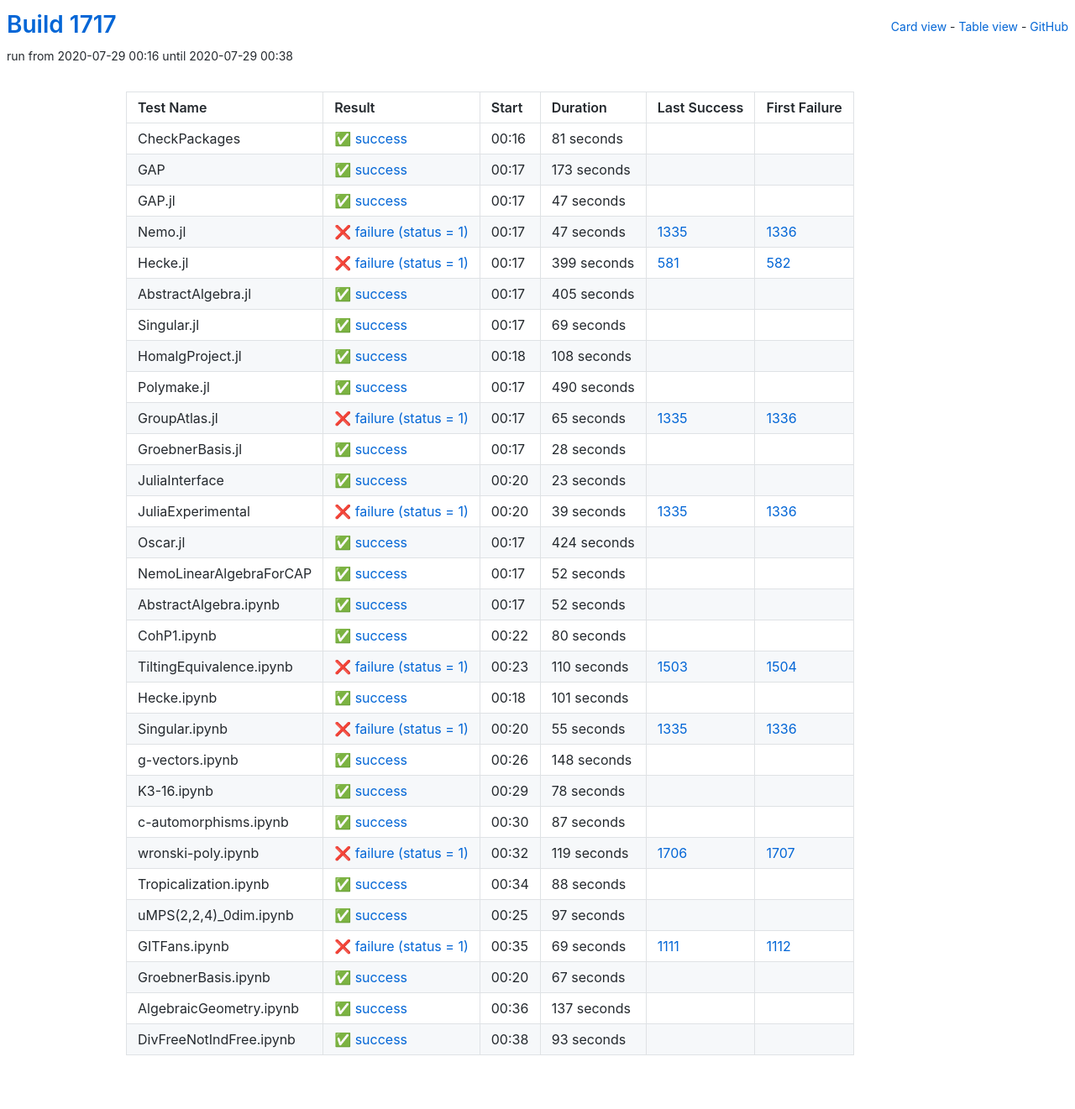
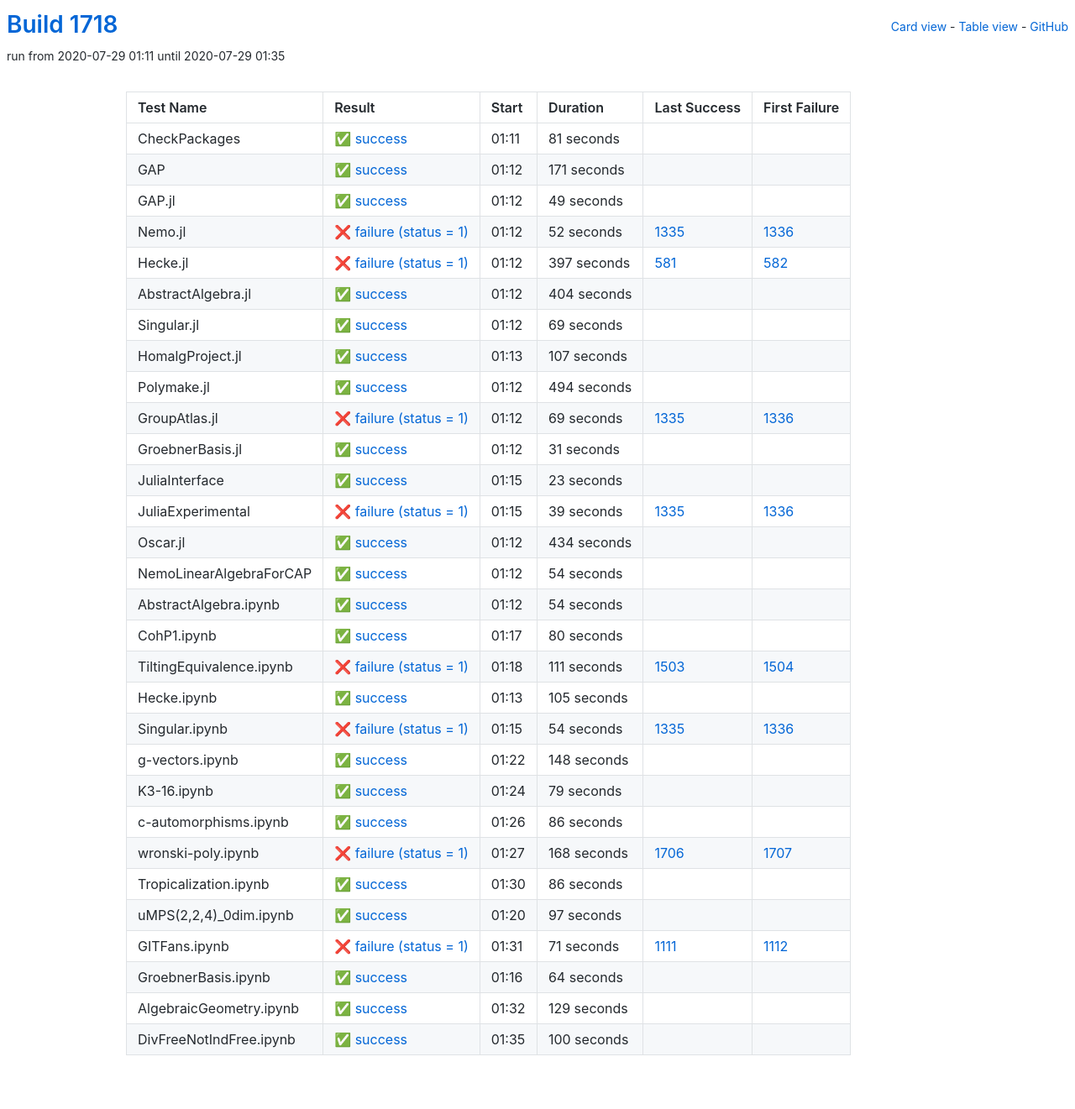
Before and after one commit to oscar-system/oscar-ci-status-1.4, a Jekyll site: the page built from table.html, in a window 1280 px wide. Shown: the whole page at 84% size. Built offline with Jekyll 4.4.1, drawn with Linux system fonts in a browser that asks for light colours.

Commit message:
Build #1718

```diff
--- a/_data/ci.yml
+++ b/_data/ci.yml
@@ -1,6 +1,6 @@
 ---
-build: 1717
-build_url: https://oscarci.mathematik.uni-kl.de/job/oscar-julia-1.4/1717/
+build: 1718
+build_url: https://oscarci.mathematik.uni-kl.de/job/oscar-julia-1.4/1718/
 job: oscar-julia-1.4
 organization: oscar-system
 repo: oscar-ci-status-1.4
@@ -8,8 +8,8 @@ repourl: https://github.com/oscar-system/oscar-ci-status-1.4
 tests:
 - name: CheckPackages
   id: checkpackages
-  log: https://oscarci.mathematik.uni-kl.de/job/oscar-julia-1.4/1717/artifact/logs/build-1717/CheckPackages.log
-  start: 2020-07-29 00:16
+  log: https://oscarci.mathematik.uni-kl.de/job/oscar-julia-1.4/1718/artifact/logs/build-1718/CheckPackages.log
+  start: 2020-07-29 01:11
   success: true
   exitcode: 0
   status: success
@@ -20,68 +20,68 @@ tests:
   first_failure_url:
 - name: GAP
   id: gap
-  log: https://oscarci.mathematik.uni-kl.de/job/oscar-julia-1.4/1717/artifact/logs/build-1717/GAP.log
-  start: 2020-07-29 00:17
+  log: https://oscarci.mathematik.uni-kl.de/job/oscar-julia-1.4/1718/artifact/logs/build-1718/GAP.log
+  start: 2020-07-29 01:12
   success: true
   exitcode: 0
   status: success
-  duration: 173
+  duration: 171
   last_success: false
   last_success_url:
   first_failure: false
   first_failure_url:
 - name: GAP.jl
   id: gap-jl
-  log: https://oscarci.mathematik.uni-kl.de/job/oscar-julia-1.4/1717/artifact/logs/build-1717/GAP.jl.log
-  start: 2020-07-29 00:17
+  log: https://oscarci.mathematik.uni-kl.de/job/oscar-julia-1.4/1718/artifact/logs/build-1718/GAP.jl.log
+  start: 2020-07-29 01:12
   success: true
   exitcode: 0
   status: success
-  duration: 47
+  duration: 49
   last_success: false
   last_success_url:
   first_failure: false
   first_failure_url:
 - name: Nemo.jl
   id: nemo-jl
-  log: https://oscarci.mathematik.uni-kl.de/job/oscar-julia-1.4/1717/artifact/logs/build-1717/Nemo.jl.log
-  start: 2020-07-29 00:17
+  log: https://oscarci.mathematik.uni-kl.de/job/oscar-julia-1.4/1718/artifact/logs/build-1718/Nemo.jl.log
+  start: 2020-07-29 01:12
   success: false
   exitcode: 1
   status: failure
-  duration: 47
+  duration: 52
   last_success: 1335
   last_success_url: https://oscarci.mathematik.uni-kl.de/job/oscar-julia-1.4/1335/
   first_failure: 1336
   first_failure_url: https://oscarci.mathematik.uni-kl.de/job/oscar-julia-1.4/1336/
 - name: Hecke.jl
   id: hecke-jl
-  log: https://oscarci.mathematik.uni-kl.de/job/oscar-julia-1.4/1717/artifact/logs/build-1717/Hecke.jl.log
-  start: 2020-07-29 00:17
+  log: https://oscarci.mathematik.uni-kl.de/job/oscar-julia-1.4/1718/artifact/logs/build-1718/Hecke.jl.log
+  start: 2020-07-29 01:12
   success: false
   exitcode: 1
   status: failure
-  duration: 399
+  duration: 397
   last_success: 581
   last_success_url: https://oscarci.mathematik.uni-kl.de/job/oscar-julia-1.4/581/
   first_failure: 582
   first_failure_url: https://oscarci.mathematik.uni-kl.de/job/oscar-julia-1.4/582/
 - name: AbstractAlgebra.jl
   id: abstractalgebra-jl
-  log: https://oscarci.mathematik.uni-kl.de/job/oscar-julia-1.4/1717/artifact/logs/build-1717/AbstractAlgebra.jl.log
-  start: 2020-07-29 00:17
+  log: https://oscarci.mathematik.uni-kl.de/job/oscar-julia-1.4/1718/artifact/logs/build-1718/AbstractAlgebra.jl.log
+  start: 2020-07-29 01:12
   success: true
   exitcode: 0
   status: success
-  duration: 405
+  duration: 404
   last_success: false
   last_success_url:
   first_failure: false
   first_failure_url:
 - name: Singular.jl
   id: singular-jl
-  log: https://oscarci.mathematik.uni-kl.de/job/oscar-julia-1.4/1717/artifact/logs/build-1717/Singular.jl.log
-  start: 2020-07-29 00:17
+  log: https://oscarci.mathematik.uni-kl.de/job/oscar-julia-1.4/1718/artifact/logs/build-1718/Singular.jl.log
+  start: 2020-07-29 01:12
   success: true
   exitcode: 0
   status: success
@@ -92,56 +92,56 @@ tests:
   first_failure_url:
 - name: HomalgProject.jl
   id: homalgproject-jl
-  log: https://oscarci.mathematik.uni-kl.de/job/oscar-julia-1.4/1717/artifact/logs/build-1717/HomalgProject.jl.log
-  start: 2020-07-29 00:18
+  log: https://oscarci.mathematik.uni-kl.de/job/oscar-julia-1.4/1718/artifact/logs/build-1718/HomalgProject.jl.log
+  start: 2020-07-29 01:13
   success: true
   exitcode: 0
   status: success
-  duration: 108
+  duration: 107
   last_success: false
   last_success_url:
   first_failure: false
   first_failure_url:
 - name: Polymake.jl
   id: polymake-jl
-  log: https://oscarci.mathematik.uni-kl.de/job/oscar-julia-1.4/1717/artifact/logs/build-1717/Polymake.jl.log
-  start: 2020-07-29 00:17
+  log: https://oscarci.mathematik.uni-kl.de/job/oscar-julia-1.4/1718/artifact/logs/build-1718/Polymake.jl.log
+  start: 2020-07-29 01:12
   success: true
   exitcode: 0
   status: success
-  duration: 490
+  duration: 494
   last_success: false
   last_success_url:
   first_failure: false
   first_failure_url:
 - name: GroupAtlas.jl
   id: groupatlas-jl
-  log: https://oscarci.mathematik.uni-kl.de/job/oscar-julia-1.4/1717/artifact/logs/build-1717/GroupAtlas.jl.log
-  start: 2020-07-29 00:17
+  log: https://oscarci.mathematik.uni-kl.de/job/oscar-julia-1.4/1718/artifact/logs/build-1718/GroupAtlas.jl.log
+  start: 2020-07-29 01:12
   success: false
   exitcode: 1
   status: failure
-  duration: 65
+  duration: 69
   last_success: 1335
   last_success_url: https://oscarci.mathematik.uni-kl.de/job/oscar-julia-1.4/1335/
   first_failure: 1336
   first_failure_url: https://oscarci.mathematik.uni-kl.de/job/oscar-julia-1.4/1336/
 - name: GroebnerBasis.jl
   id: groebnerbasis-jl
-  log: https://oscarci.mathematik.uni-kl.de/job/oscar-julia-1.4/1717/artifact/logs/build-1717/GroebnerBasis.jl.log
-  start: 2020-07-29 00:17
+  log: https://oscarci.mathematik.uni-kl.de/job/oscar-julia-1.4/1718/artifact/logs/build-1718/GroebnerBasis.jl.log
+  start: 2020-07-29 01:12
   success: true
   exitcode: 0
   status: success
-  duration: 28
+  duration: 31
   last_success: false
   last_success_url:
   first_failure: false
   first_failure_url:
 - name: JuliaInterface
   id: juliainterface
-  log: https://oscarci.mathematik.uni-kl.de/job/oscar-julia-1.4/1717/artifact/logs/build-1717/JuliaInterface.log
-  start: 2020-07-29 00:20
+  log: https://oscarci.mathematik.uni-kl.de/job/oscar-julia-1.4/1718/artifact/logs/build-1718/JuliaInterface.log
+  start: 2020-07-29 01:15
   success: true
   exitcode: 0
   status: success
@@ -152,8 +152,8 @@ tests:
   first_failure_url:
 - name: JuliaExperimental
   id: juliaexperimental
-  log: https://oscarci.mathematik.uni-kl.de/job/oscar-julia-1.4/1717/artifact/logs/build-1717/JuliaExperimental.log
-  start: 2020-07-29 00:20
+  log: https://oscarci.mathematik.uni-kl.de/job/oscar-julia-1.4/1718/artifact/logs/build-1718/JuliaExperimental.log
+  start: 2020-07-29 01:15
   success: false
   exitcode: 1
   status: failure
@@ -164,44 +164,44 @@ tests:
   first_failure_url: https://oscarci.mathematik.uni-kl.de/job/oscar-julia-1.4/1336/
 - name: Oscar.jl
   id: oscar-jl
-  log: https://oscarci.mathematik.uni-kl.de/job/oscar-julia-1.4/1717/artifact/logs/build-1717/Oscar.jl.log
-  start: 2020-07-29 00:17
+  log: https://oscarci.mathematik.uni-kl.de/job/oscar-julia-1.4/1718/artifact/logs/build-1718/Oscar.jl.log
+  start: 2020-07-29 01:12
   success: true
   exitcode: 0
   status: success
-  duration: 424
+  duration: 434
   last_success: false
   last_success_url:
   first_failure: false
   first_failure_url:
 - name: NemoLinearAlgebraForCAP
   id: nemolinearalgebraforcap
-  log: https://oscarci.mathematik.uni-kl.de/job/oscar-julia-1.4/1717/artifact/logs/build-1717/NemoLinearAlgebraForCAP.log
-  start: 2020-07-29 00:17
+  log: https://oscarci.mathematik.uni-kl.de/job/oscar-julia-1.4/1718/artifact/logs/build-1718/NemoLinearAlgebraForCAP.log
+  start: 2020-07-29 01:12
   success: true
   exitcode: 0
   status: success
-  duration: 52
+  duration: 54
   last_success: false
   last_success_url:
   first_failure: false
   first_failure_url:
 - name: AbstractAlgebra.ipynb
   id: abstractalgebra-ipynb
-  log: https://oscarci.mathematik.uni-kl.de/job/oscar-julia-1.4/1717/artifact/logs/build-1717/AbstractAlgebra.ipynb.log
-  start: 2020-07-29 00:17
+  log: https://oscarci.mathematik.uni-kl.de/job/oscar-julia-1.4/1718/artifact/logs/build-1718/AbstractAlgebra.ipynb.log
+  start: 2020-07-29 01:12
   success: true
   exitcode: 0
   status: success
-  duration: 52
+  duration: 54
   last_success: false
   last_success_url:
   first_failure: false
   first_failure_url:
 - name: CohP1.ipynb
   id: cohp1-ipynb
-  log: https://oscarci.mathematik.uni-kl.de/job/oscar-julia-1.4/1717/artifact/logs/build-1717/CohP1.ipynb.log
-  start: 2020-07-29 00:22
+  log: https://oscarci.mathematik.uni-kl.de/job/oscar-julia-1.4/1718/artifact/logs/build-1718/CohP1.ipynb.log
+  start: 2020-07-29 01:17
   success: true
   exitcode: 0
   status: success
@@ -212,44 +212,44 @@ tests:
   first_failure_url:
 - name: TiltingEquivalence.ipynb
   id: tiltingequivalence-ipynb
-  log: https://oscarci.mathematik.uni-kl.de/job/oscar-julia-1.4/1717/artifact/logs/build-1717/TiltingEquivalence.ipynb.log
-  start: 2020-07-29 00:23
+  log: https://oscarci.mathematik.uni-kl.de/job/oscar-julia-1.4/1718/artifact/logs/build-1718/TiltingEquivalence.ipynb.log
+  start: 2020-07-29 01:18
   success: false
   exitcode: 1
   status: failure
-  duration: 110
+  duration: 111
   last_success: 1503
   last_success_url: https://oscarci.mathematik.uni-kl.de/job/oscar-julia-1.4/1503/
   first_failure: 1504
   first_failure_url: https://oscarci.mathematik.uni-kl.de/job/oscar-julia-1.4/1504/
 - name: Hecke.ipynb
   id: hecke-ipynb
-  log: https://oscarci.mathematik.uni-kl.de/job/oscar-julia-1.4/1717/artifact/logs/build-1717/Hecke.ipynb.log
-  start: 2020-07-29 00:18
+  log: https://oscarci.mathematik.uni-kl.de/job/oscar-julia-1.4/1718/artifact/logs/build-1718/Hecke.ipynb.log
+  start: 2020-07-29 01:13
   success: true
   exitcode: 0
   status: success
-  duration: 101
+  duration: 105
   last_success: false
   last_success_url:
   first_failure: false
   first_failure_url:
 - name: Singular.ipynb
   id: singular-ipynb
-  log: https://oscarci.mathematik.uni-kl.de/job/oscar-julia-1.4/1717/artifact/logs/build-1717/Singular.ipynb.log
-  start: 2020-07-29 00:20
+  log: https://oscarci.mathematik.uni-kl.de/job/oscar-julia-1.4/1718/artifact/logs/build-1718/Singular.ipynb.log
+  start: 2020-07-29 01:15
   success: false
   exitcode: 1
   status: failure
-  duration: 55
+  duration: 54
   last_success: 1335
   last_success_url: https://oscarci.mathematik.uni-kl.de/job/oscar-julia-1.4/1335/
   first_failure: 1336
   first_failure_url: https://oscarci.mathematik.uni-kl.de/job/oscar-julia-1.4/1336/
 - name: g-vectors.ipynb
   id: g-vectors-ipynb
-  log: https://oscarci.mathematik.uni-kl.de/job/oscar-julia-1.4/1717/artifact/logs/build-1717/g-vectors.ipynb.log
-  start: 2020-07-29 00:26
+  log: https://oscarci.mathematik.uni-kl.de/job/oscar-julia-1.4/1718/artifact/logs/build-1718/g-vectors.ipynb.log
+  start: 2020-07-29 01:22
   success: true
   exitcode: 0
   status: success
@@ -260,56 +260,56 @@ tests:
   first_failure_url:
 - name: K3-16.ipynb
   id: k3-16-ipynb
-  log: https://oscarci.mathematik.uni-kl.de/job/oscar-julia-1.4/1717/artifact/logs/build-1717/K3-16.ipynb.log
-  start: 2020-07-29 00:29
+  log: https://oscarci.mathematik.uni-kl.de/job/oscar-julia-1.4/1718/artifact/logs/build-1718/K3-16.ipynb.log
+  start: 2020-07-29 01:24
   success: true
   exitcode: 0
   status: success
-  duration: 78
+  duration: 79
   last_success: false
   last_success_url:
   first_failure: false
   first_failure_url:
 - name: c-automorphisms.ipynb
   id: c-automorphisms-ipynb
-  log: https://oscarci.mathematik.uni-kl.de/job/oscar-julia-1.4/1717/artifact/logs/build-1717/c-automorphisms.ipynb.log
-  start: 2020-07-29 00:30
+  log: https://oscarci.mathematik.uni-kl.de/job/oscar-julia-1.4/1718/artifact/logs/build-1718/c-automorphisms.ipynb.log
+  start: 2020-07-29 01:26
   success: true
   exitcode: 0
   status: success
-  duration: 87
+  duration: 86
   last_success: false
   last_success_url:
   first_failure: false
   first_failure_url:
 - name: wronski-poly.ipynb
   id: wronski-poly-ipynb
-  log: https://oscarci.mathematik.uni-kl.de/job/oscar-julia-1.4/1717/artifact/logs/build-1717/wronski-poly.ipynb.log
-  start: 2020-07-29 00:32
+  log: https://oscarci.mathematik.uni-kl.de/job/oscar-julia-1.4/1718/artifact/logs/build-1718/wronski-poly.ipynb.log
+  start: 2020-07-29 01:27
   success: false
   exitcode: 1
   status: failure
-  duration: 119
+  duration: 168
   last_success: 1706
   last_success_url: https://oscarci.mathematik.uni-kl.de/job/oscar-julia-1.4/1706/
   first_failure: 1707
   first_failure_url: https://oscarci.mathematik.uni-kl.de/job/oscar-julia-1.4/1707/
 - name: Tropicalization.ipynb
   id: tropicalization-ipynb
-  log: https://oscarci.mathematik.uni-kl.de/job/oscar-julia-1.4/1717/artifact/logs/build-1717/Tropicalization.ipynb.log
-  start: 2020-07-29 00:34
+  log: https://oscarci.mathematik.uni-kl.de/job/oscar-julia-1.4/1718/artifact/logs/build-1718/Tropicalization.ipynb.log
+  start: 2020-07-29 01:30
   success: true
   exitcode: 0
   status: success
-  duration: 88
+  duration: 86
   last_success: false
   last_success_url:
   first_failure: false
   first_failure_url:
 - name: uMPS(2,2,4)_0dim.ipynb
   id: umps-2-2-4-0dim-ipynb
-  log: https://oscarci.mathematik.uni-kl.de/job/oscar-julia-1.4/1717/artifact/logs/build-1717/uMPS-2-2-4-_0dim.ipynb.log
-  start: 2020-07-29 00:25
+  log: https://oscarci.mathematik.uni-kl.de/job/oscar-julia-1.4/1718/artifact/logs/build-1718/uMPS-2-2-4-_0dim.ipynb.log
+  start: 2020-07-29 01:20
   success: true
   exitcode: 0
   status: success
@@ -320,48 +320,48 @@ tests:
   first_failure_url:
 - name: GITFans.ipynb
   id: gitfans-ipynb
-  log: https://oscarci.mathematik.uni-kl.de/job/oscar-julia-1.4/1717/artifact/logs/build-1717/GITFans.ipynb.log
-  start: 2020-07-29 00:35
+  log: https://oscarci.mathematik.uni-kl.de/job/oscar-julia-1.4/1718/artifact/logs/build-1718/GITFans.ipynb.log
+  start: 2020-07-29 01:31
   success: false
   exitcode: 1
   status: failure
-  duration: 69
+  duration: 71
   last_success: 1111
   last_success_url: https://oscarci.mathematik.uni-kl.de/job/oscar-julia-1.4/1111/
   first_failure: 1112
   first_failure_url: https://oscarci.mathematik.uni-kl.de/job/oscar-julia-1.4/1112/
 - name: GroebnerBasis.ipynb
   id: groebnerbasis-ipynb
-  log: https://oscarci.mathematik.uni-kl.de/job/oscar-julia-1.4/1717/artifact/logs/build-1717/GroebnerBasis.ipynb.log
-  start: 2020-07-29 00:20
+  log: https://oscarci.mathematik.uni-kl.de/job/oscar-julia-1.4/1718/artifact/logs/build-1718/GroebnerBasis.ipynb.log
+  start: 2020-07-29 01:16
   success: true
   exitcode: 0
   status: success
-  duration: 67
+  duration: 64
   last_success: false
   last_success_url:
   first_failure: false
   first_failure_url:
 - name: AlgebraicGeometry.ipynb
   id: algebraicgeometry-ipynb
-  log: https://oscarci.mathematik.uni-kl.de/job/oscar-julia-1.4/1717/artifact/logs/build-1717/AlgebraicGeometry.ipynb.log
-  start: 2020-07-29 00:36
+  log: https://oscarci.mathematik.uni-kl.de/job/oscar-julia-1.4/1718/artifact/logs/build-1718/AlgebraicGeometry.ipynb.log
+  start: 2020-07-29 01:32
   success: true
   exitcode: 0
   status: success
-  duration: 137
+  duration: 129
   last_success: false
   last_success_url:
   first_failure: false
   first_failure_url:
 - name: DivFreeNotIndFree.ipynb
   id: divfreenotindfree-ipynb
-  log: https://oscarci.mathematik.uni-kl.de/job/oscar-julia-1.4/1717/artifact/logs/build-1717/DivFreeNotIndFree.ipynb.log
-  start: 2020-07-29 00:38
+  log: https://oscarci.mathematik.uni-kl.de/job/oscar-julia-1.4/1718/artifact/logs/build-1718/DivFreeNotIndFree.ipynb.log
+  start: 2020-07-29 01:35
   success: true
   exitcode: 0
   status: success
-  duration: 93
+  duration: 100
   last_success: false
   last_success_url:
   first_failure: false
```
Also changed, not shown: README.md.
